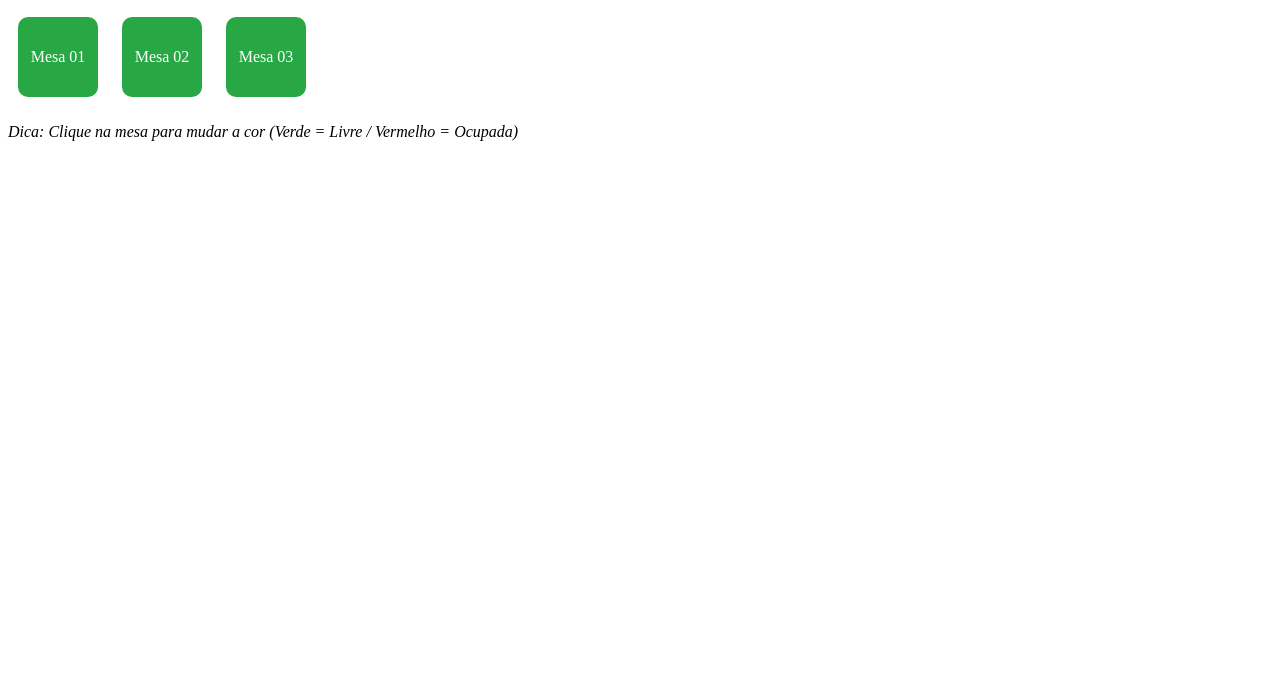
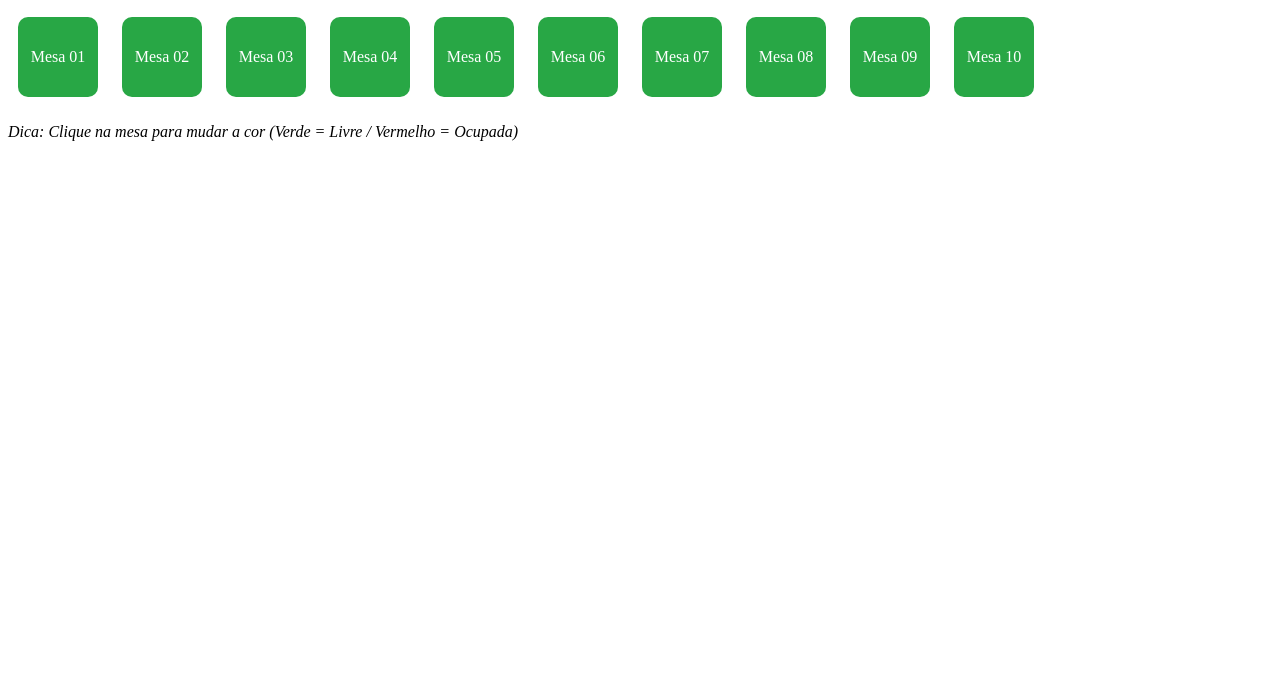
Before and after one commit to edmarquesvicentesantos-ui/boteco-934-oficial, a plain HTML site: page mesas.html in a window 1280 px wide. Shown: the part 100-800 px from the top of the page. Drawn offline with Linux system fonts and the light colour scheme.

Commit message:
Update mesas.html

```diff
--- a/mesas.html
+++ b/mesas.html
@@ -14,6 +14,13 @@
     <div onclick="this.classList.toggle('ocupada')" class="mesa">Mesa 01</div>
     <div onclick="this.classList.toggle('ocupada')" class="mesa">Mesa 02</div>
     <div onclick="this.classList.toggle('ocupada')" class="mesa">Mesa 03</div>
+    <div onclick="this.classList.toggle('ocupada')" class="mesa">Mesa 04</div>
+    <div onclick="this.classList.toggle('ocupada')" class="mesa">Mesa 05</div>
+    <div onclick="this.classList.toggle('ocupada')" class="mesa">Mesa 06</div>
+    <div onclick="this.classList.toggle('ocupada')" class="mesa">Mesa 07</div>
+    <div onclick="this.classList.toggle('ocupada')" class="mesa">Mesa 08</div>
+    <div onclick="this.classList.toggle('ocupada')" class="mesa">Mesa 09</div>
+    <div onclick="this.classList.toggle('ocupada')" class="mesa">Mesa 10</div>
     <p><i>Dica: Clique na mesa para mudar a cor (Verde = Livre / Vermelho = Ocupada)</i></p>
 </body>
 </html>
```
